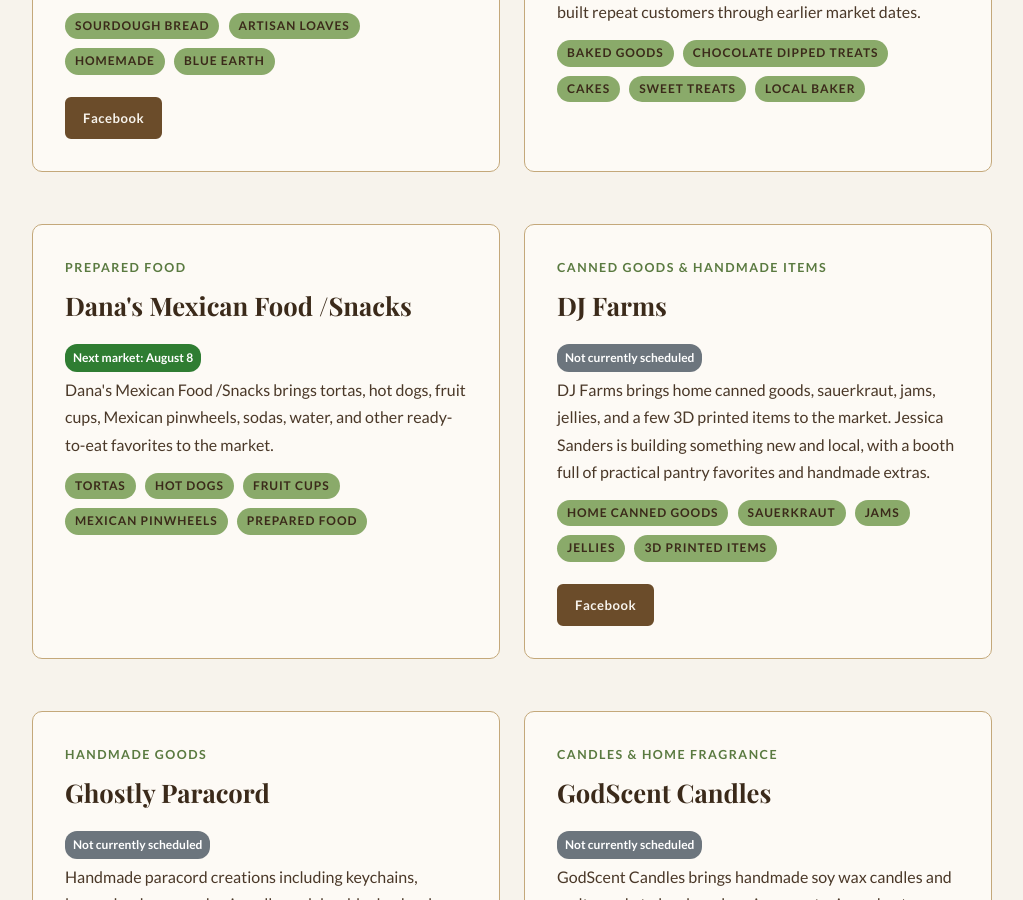
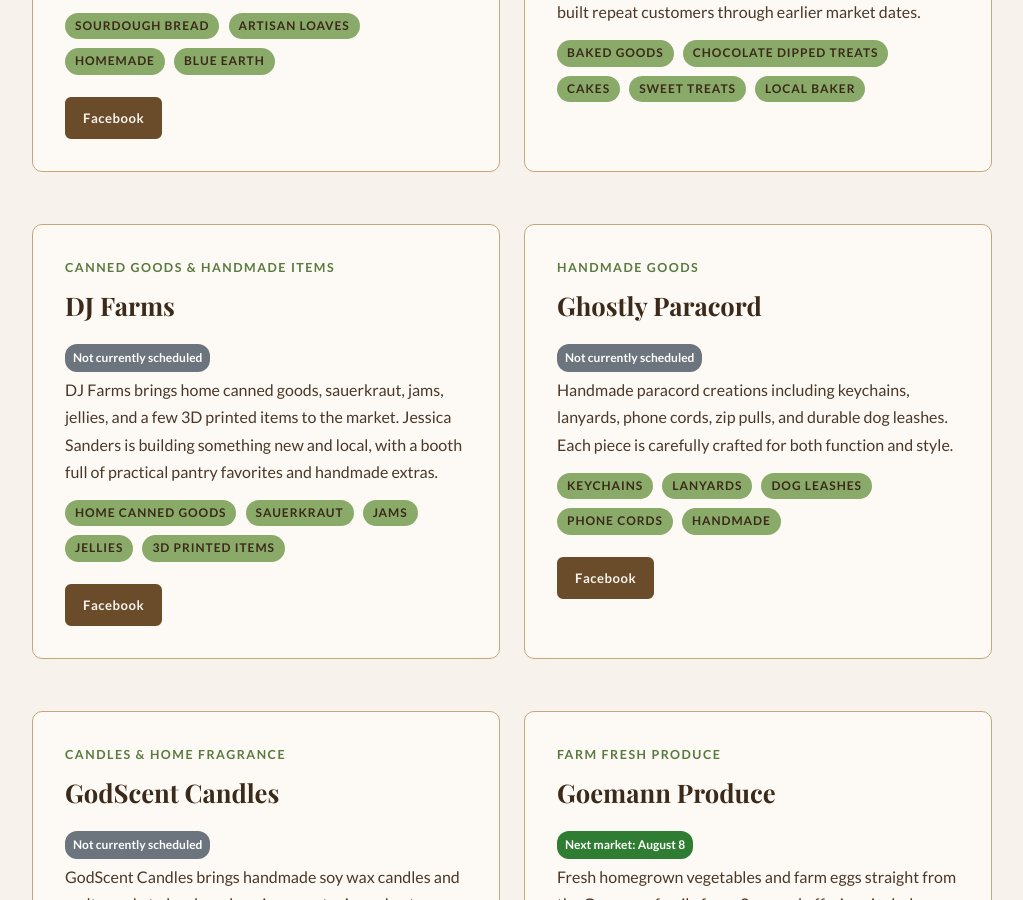
Before and after one commit to blueearthcommunitymarket/blueearthcommunitymarket.github.io, a Jekyll site: the page built from vendor-spotlight/index.md, in a window 1280 px wide and 900 px high, scrolled down 2639 px. Shown: the whole window, without its empty margins (128-1151 px from the left). Built offline with Jekyll 4.4.1, drawn with Linux system fonts in a browser that asks for light colours; some web fonts are replaced; some of the changed text lies outside the part shown.

Commit message:
Update Aug 8 vendor calendar

```diff
--- a/calendar/index.html
+++ b/calendar/index.html
@@ -54,7 +54,7 @@
                         <span class="tag">Blue Earth Cooperative Bakery</span>
                         <span class="tag">Granada Gardens</span>
                         <span class="tag">Sassy Sprouts Homestead</span>
-                        <span class="tag">Dana's Mexican Food /Snacks</span>
+                        <span class="tag">Sarah Emmert</span>
                         <span class="tag">Unique Items by April</span>
                         <span class="tag">The One N Only Sweet Spot</span>
                         <span class="tag">Sweet Escape by Danibel and Vita's Tamales</span>
--- a/vendor-spotlight/index.md
+++ b/vendor-spotlight/index.md
@@ -210,22 +210,6 @@
                 <span class="tag">Cakes</span>
                 <span class="tag">Sweet Treats</span>
                 <span class="tag">Local Baker</span>
-            </div>
-        </div>
-        <!-- Dana's Mexican Food /Snacks -->
-        <div class="card">
-            <div class="section-label">Prepared Food</div>
-            <h2>Dana's Mexican Food /Snacks</h2>
-            <div class="market-frequency">
-                <span class="frequency-badge freq-next">Next market: August 8</span>
-            </div>
-            <p>Dana's Mexican Food /Snacks brings tortas, hot dogs, fruit cups, Mexican pinwheels, sodas, water, and other ready-to-eat favorites to the market.</p>
-            <div class="pills" style="margin-top: 12px;">
-                <span class="tag">Tortas</span>
-                <span class="tag">Hot Dogs</span>
-                <span class="tag">Fruit Cups</span>
-                <span class="tag">Mexican Pinwheels</span>
-                <span class="tag">Prepared Food</span>
             </div>
         </div>
         <!-- DJ Farms -->
@@ -584,6 +568,20 @@
                 <span class="tag">Plush Stuffies</span>
             </div>
         </div>
+        <!-- Sarah Emmert -->
+        <div class="card">
+            <div class="section-label">Market Vendor</div>
+            <h2>Sarah Emmert</h2>
+            <div class="market-frequency">
+                <span class="frequency-badge freq-next">Next market: August 8</span>
+            </div>
+            <p>Sarah Emmert is joining the Blue Earth Community Market as a last-minute vendor for August 8. Product details will be updated after her vendor application and feature information are received.</p>
+            <div class="pills" style="margin-top: 12px;">
+                <span class="tag">Market Vendor</span>
+                <span class="tag">New Vendor</span>
+                <span class="tag">August 8</span>
+            </div>
+        </div>
         <!-- Shoen Holdfast Farm -->
         <div class="card">
             <div class="section-label">Farm Fresh Produce</div>
```
Also changed, not shown: vendor-spotlight/index.html (+14 -16 lines).
